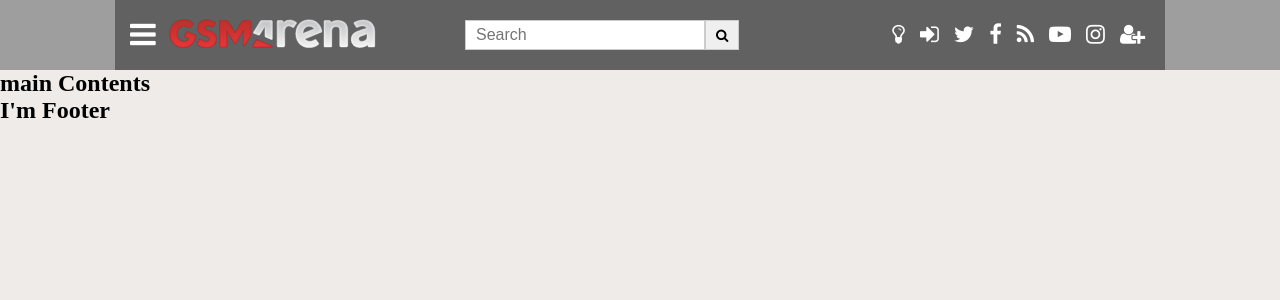
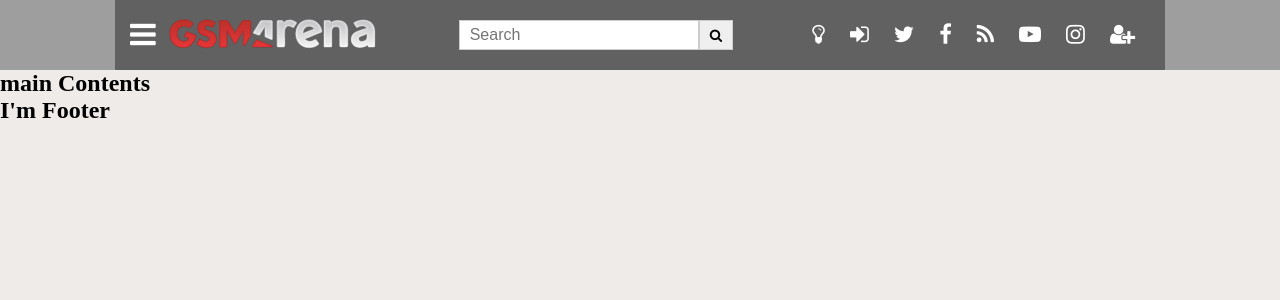
Before and after one commit to hz-tyfoon/gsmarenaReact, a React (Create React App) app: page / in a window 1280 px wide. Shown: the top 300 px of the page. Built offline with nearby package versions, Linux system fonts and the light colour scheme.

Commit message:
header slightly improved

```diff
--- a/src/App.css
+++ b/src/App.css
@@ -105,7 +105,7 @@ header styles starts
   cursor: pointer;
 }
 .header .socials > ul {
-  gap: 15px;
+  gap: 5px;
   flex-direction: row-reverse;
   padding-right: 20px;
 }
@@ -113,6 +113,12 @@ header styles starts
 .header .socials > ul > li a {
   font-size: 22px;
   color: #fff;
+  padding: 5px 10px;
+  transition: 0.3s;
+}
+
+.header .socials > ul > li a:hover {
+  background-color: #d50000;
 }
 
 .head_menu ul.menu_main {
--- a/src/components/header/index.js
+++ b/src/components/header/index.js
@@ -105,10 +105,7 @@ export default function Header() {
               <a href="#">featured</a>
             </li>
             <li>
-              <a href="#">phone</a>
-            </li>
-            <li>
-              <a href="#">finder</a>
+              <a href="#">phone finder</a>
             </li>
             <li>
               <a href="#">dealsnew</a>
```
